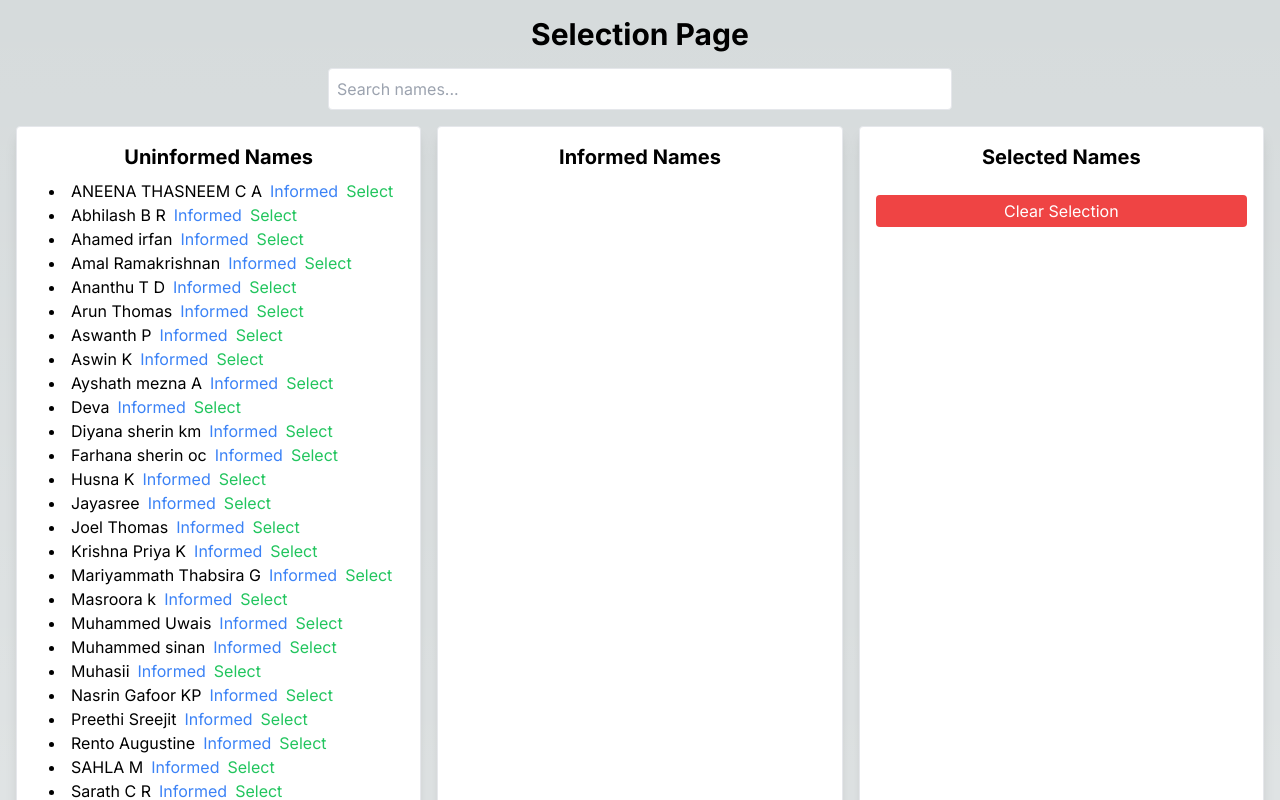
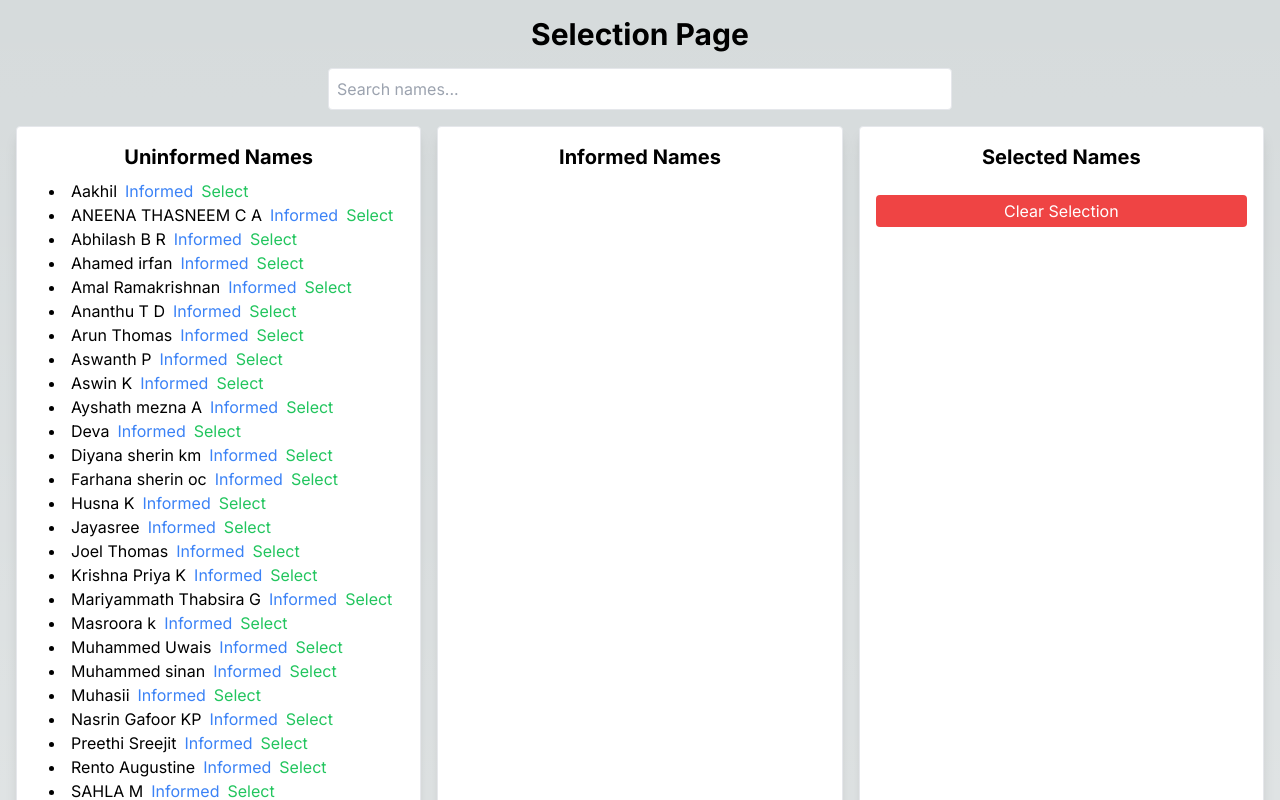
Before and after one commit to AnanthuTD/communication-session-report-generator, a Next.js app: page /v2 in a window 1280 px wide. Shown: the top 800 px of the page. Built offline with nearby package versions, Linux system fonts and the light colour scheme.

Commit message:
Update page.tsx

```diff
--- a/src/app/v2/page.tsx
+++ b/src/app/v2/page.tsx
@@ -1,7 +1,7 @@
 "use client";
 import { useState, useEffect } from "react";
 
-const names =['ANEENA THASNEEM C A', 'Abhilash B R', 'Ahamed irfan', 'Amal Ramakrishnan', 'Ananthu T D', 'Arun Thomas', 'Aswanth P', 'Aswin K', 'Ayshath mezna A', 'Deva', 'Diyana sherin km', 'Farhana sherin oc', 'Husna K', 'Jayasree', 'Joel Thomas', 'Krishna Priya K', 'Mariyammath Thabsira G', 'Masroora k', 'Muhammed Uwais', 'Muhammed sinan', 'Muhasii', 'Nasrin Gafoor KP', 'Preethi Sreejit', 'Rento Augustine', 'SAHLA M', 'Sarath C R', 'Shanid V V', 'Sharmi Rajendran', 'Shibila', 'Subhana Thasni TP', 'Swathish S', 'Thanveer']
+const names =['Aakhil', 'ANEENA THASNEEM C A', 'Abhilash B R', 'Ahamed irfan', 'Amal Ramakrishnan', 'Ananthu T D', 'Arun Thomas', 'Aswanth P', 'Aswin K', 'Ayshath mezna A', 'Deva', 'Diyana sherin km', 'Farhana sherin oc', 'Husna K', 'Jayasree', 'Joel Thomas', 'Krishna Priya K', 'Mariyammath Thabsira G', 'Masroora k', 'Muhammed Uwais', 'Muhammed sinan', 'Muhasii', 'Nasrin Gafoor KP', 'Preethi Sreejit', 'Rento Augustine', 'SAHLA M', 'Sarath C R', 'Shanid V V', 'Sharmi Rajendran', 'Shibila', 'Subhana Thasni TP', 'Swathish S', 'Thanveer']
 
 const defaultCoordinators = ["Krishna Priya", "Aswanth P"];
 
```
